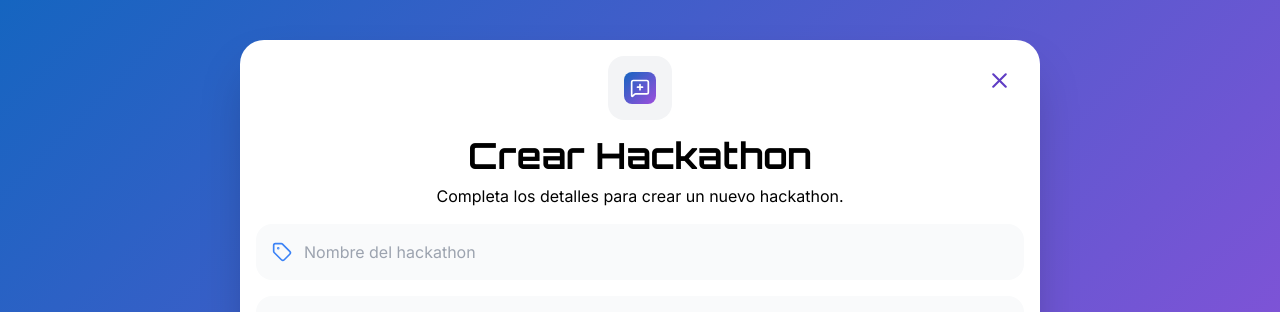
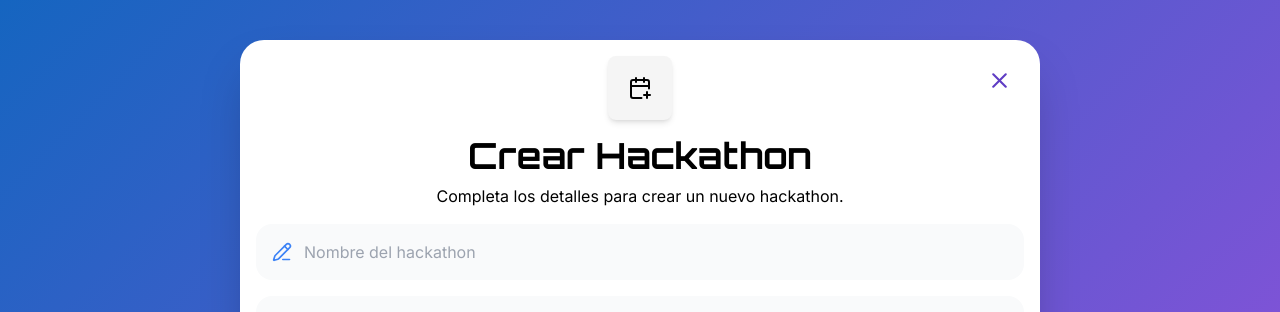
Before and after one commit to luciaSeo02/hackathonesFront, a React (Vite) app in the folder my-react-app/: page /hackathons/create in a window 1280 px wide. Shown: the top 312 px of the page. Built offline with nearby package versions, Linux system fonts and the light colour scheme; no server answers.

Commit message:
adding changes createhackathon

```diff
--- a/my-react-app/src/components/CreateHackathon.jsx
+++ b/my-react-app/src/components/CreateHackathon.jsx
@@ -6,7 +6,8 @@ import {
     Globe,
     Tag,
     Code,
-    MessageSquarePlus,
+    CalendarPlus,
+    PencilLine,
     Upload,
     Image,
     FileText,
@@ -183,10 +184,8 @@ function CreateHackathon() {
                     {/* Header */}
                     <div className="text-center space-y-2 mb-4 relative">
                         <div className="w-16 h-16 bg-gray-100 rounded-2xl flex items-center justify-center mx-auto mb-4">
-                            <div className="w-8 h-8 bg-light-gradient dark:bg-dark-gradient rounded-lg flex items-center justify-center">
-                                <span className="text-white text-lg font-bold">
-                                    <MessageSquarePlus className="h-5 w-5" />
-                                </span>
+                            <div className="bg-neutral-100 size-11 p-2 rounded-md flex justify-center items-center shadow-md lg:size-16 sm:p-5 sm:rounded-lg">
+                                <CalendarPlus className="w-5 h-5 sm:w-7 sm:h-7" />
                             </div>
                         </div>
                         <div className="absolute top-1 right-3">
@@ -214,7 +213,7 @@ function CreateHackathon() {
                         {/* Nombre */}
                         <div className="relative">
                             <div className="absolute inset-y-0 left-0 pl-4 flex items-center pointer-events-none">
-                                <Tag className="h-5 w-5 text-blue-500" />
+                                <PencilLine className="h-5 w-5 text-blue-500" />
                             </div>
                             <input
                                 type="text"
```
